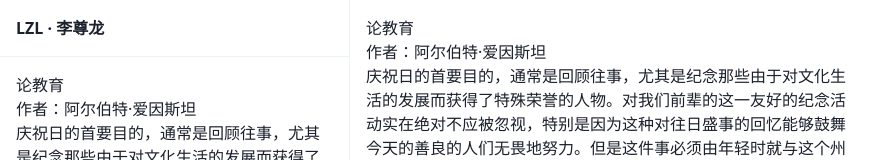
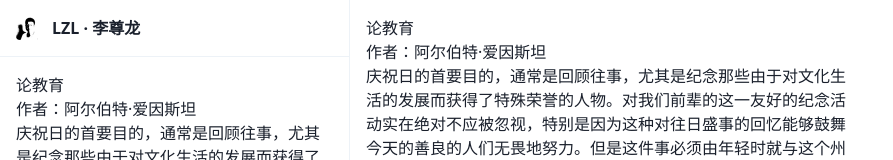
Before and after one commit to lzl/lzl.dev, a Next.js app: page / in a window 1280 px wide. Shown: the top 160 px of the page, without its empty margins (0-893 px from the left). Built offline with nearby package versions, Linux system fonts and the light colour scheme; what @tailwindcss/ui would draw is missing.

Commit message:
add avatar

```diff
--- a/components/LeftRight.js
+++ b/components/LeftRight.js
@@ -4,7 +4,8 @@ export default function LeftRight({ left, right }) {
   return (
     <div className="flex flex-col h-screen overflow-hidden sm:overflow-visible sm:flex-row">
       <div className="flex flex-col sm:border-r sm:border-gray-200 sm:w-350">
-        <div className="p-4 border-b border-gray-200">
+        <div className="flex p-4 space-x-3 border-b border-gray-200">
+          <img src="/lzl.png" alt="lzl" className="w-6 h-6 rounded" />
           <h1 className="font-bold">LZL · 李尊龙</h1>
         </div>
         <aside className="flex-1 hidden p-4 overflow-y-auto sm:block">
--- a/pages/_app.js
+++ b/pages/_app.js
@@ -1,12 +1,14 @@
-// import Head from 'next/head'
+import Head from 'next/head'
 import '../styles/index.css'
 
 function App({ Component, pageProps }) {
   return (
     <>
-      {/* <Head>
-        <link rel="stylesheet" href="https://rsms.me/inter/inter.css" />
-      </Head> */}
+      <Head>
+        <meta charSet="utf-8" />
+        <title>LZL · 李尊龙</title>
+        <link rel="shortcut icon" href="/lzl.png" type="image/x-icon" />
+      </Head>
       <Component {...pageProps} />
     </>
   )
--- a/pages/index.js
+++ b/pages/index.js
@@ -1,13 +1,5 @@
-import Head from 'next/head'
 import LeftRight from '@components/LeftRight'
 
 export default function Index() {
-  return (
-    <>
-      <Head>
-        <title>lzl.dev</title>
-      </Head>
-      <LeftRight />
-    </>
-  )
+  return <LeftRight />
 }
```
Also changed, not shown: public/lzl.png (added).
